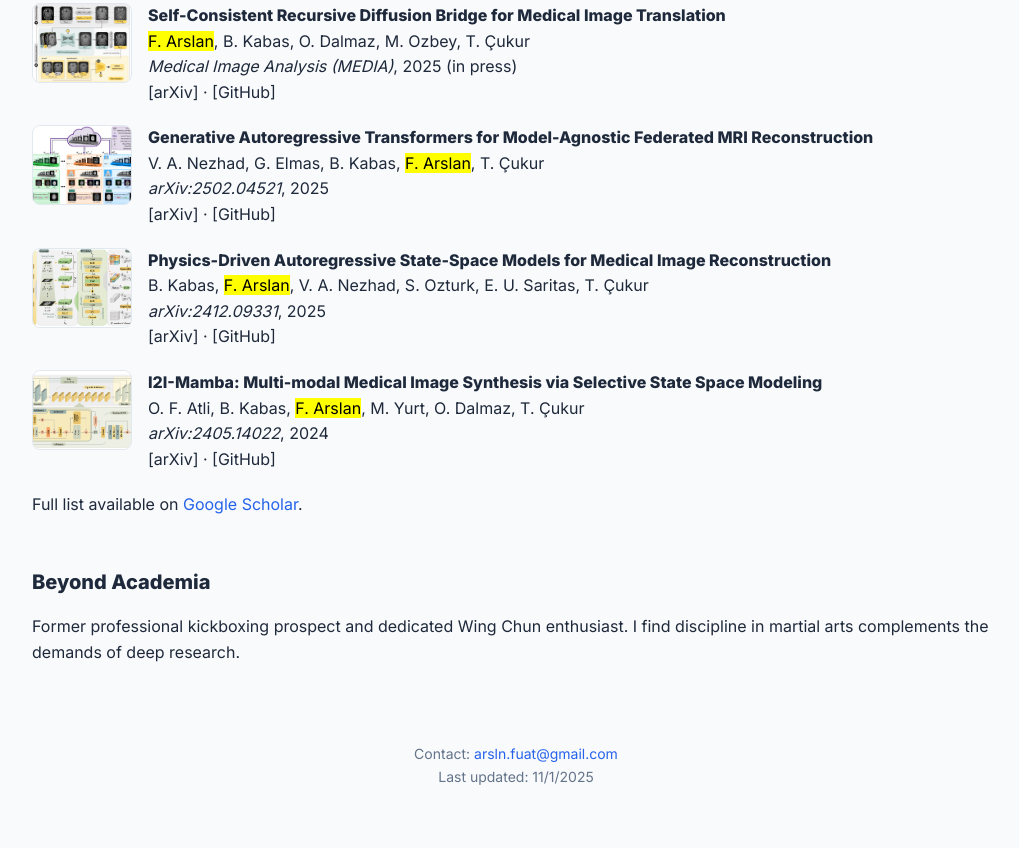
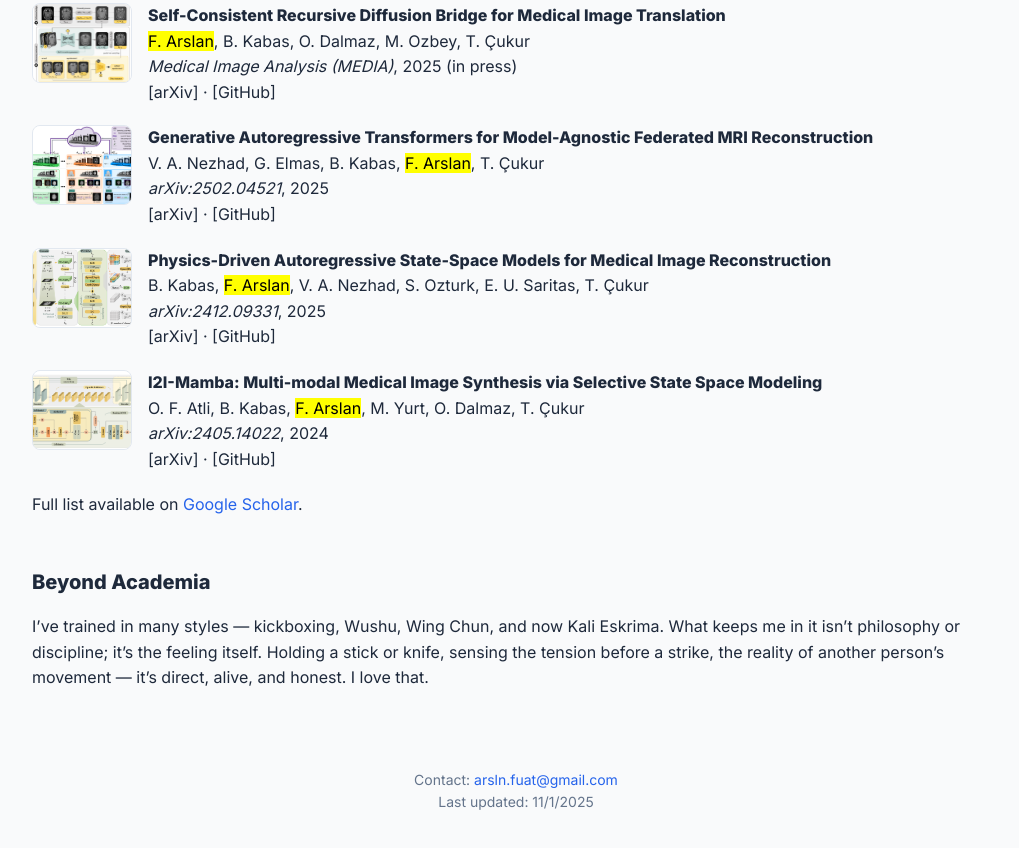
Before and after one commit to fuat-arslan/fuat-arslan.github.io, a plain HTML site: page index.html in a window 1280 px wide. Shown: the part 774-1622 px from the top of the page, without its empty margins (124-1143 px from the left). Drawn offline with Linux system fonts and the light colour scheme.

Commit message:
Revise personal description in index.html
Updated personal description in the Beyond Academia section.

```diff
--- a/index.html
+++ b/index.html
@@ -256,8 +256,11 @@ My work lives at the intersection of mathematics, deep learning, and medical ima
 
     <section id="beyond">
       <h2>Beyond Academia</h2>
-      <p>Former professional kickboxing prospect and dedicated Wing Chun enthusiast. I find discipline in martial arts complements the demands of deep research.</p>
+      <p>
+        I’ve trained in many styles — kickboxing, Wushu, Wing Chun, and now Kali Eskrima. What keeps me in it isn’t philosophy or discipline; it’s the feeling itself. Holding a stick or knife, sensing the tension before a strike, the reality of another person’s movement — it’s direct, alive, and honest. I love that.
+      </p>
     </section>
+
 
     <footer id="contact">
       <p>Contact: <a href="mailto:arsln.fuat@gmail.com">arsln.fuat@gmail.com</a><br>
```
